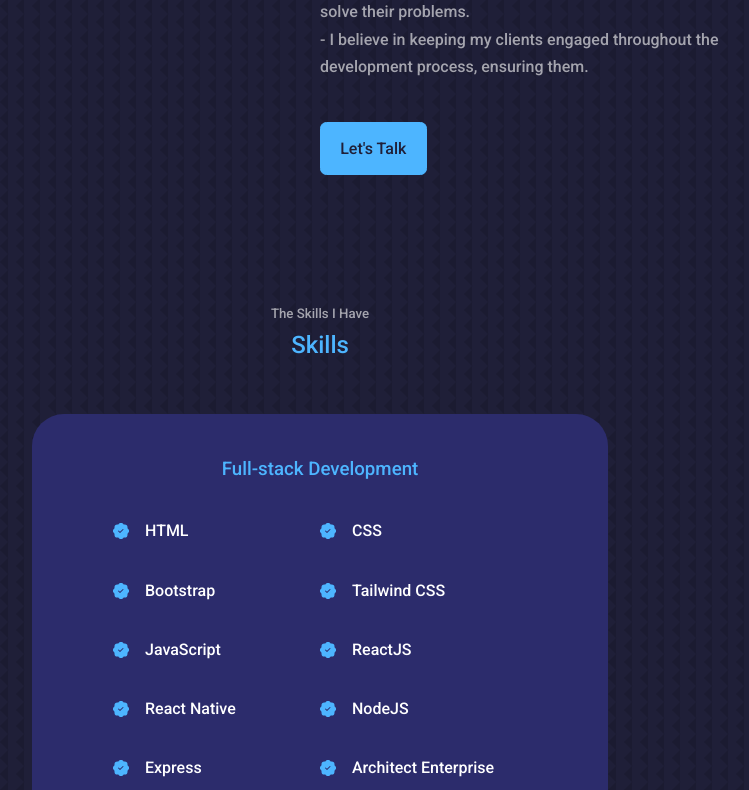
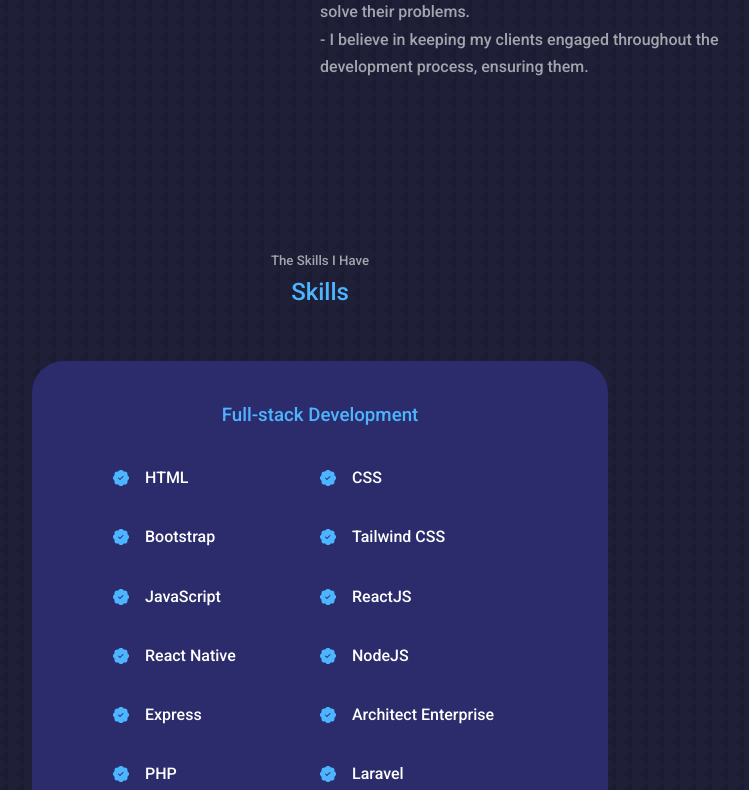
Before and after one commit to Biggze/Porto, a React (Create React App) app: page / in a window 1280 px wide. Shown: the part 1090-1880 px from the top of the page, without its empty margins (320-1069 px from the left). Built offline with nearby package versions, Linux system fonts and the light colour scheme.

Commit message:
remove testimoni

```diff
--- a/src/components/footer/Footer.jsx
+++ b/src/components/footer/Footer.jsx
@@ -21,9 +21,6 @@
           <a href="#portfolio">Portfolio</a>
         </li>
         <li>
-          <a href="#testimonials">Testimonials</a>
-        </li>
-        <li>
           <a href="#contact">Contact</a>
         </li>
       </ul>
--- a/src/components/intro/Intro.jsx
+++ b/src/components/intro/Intro.jsx
@@ -38,9 +38,6 @@
             <br />
             - I believe in keeping my clients engaged throughout the development process, ensuring them.
           </p>
-          <a href="#contact" className="btn btn-primary">
-            Let's Talk
-          </a>
         </div>
       </div>
     </section>
```
